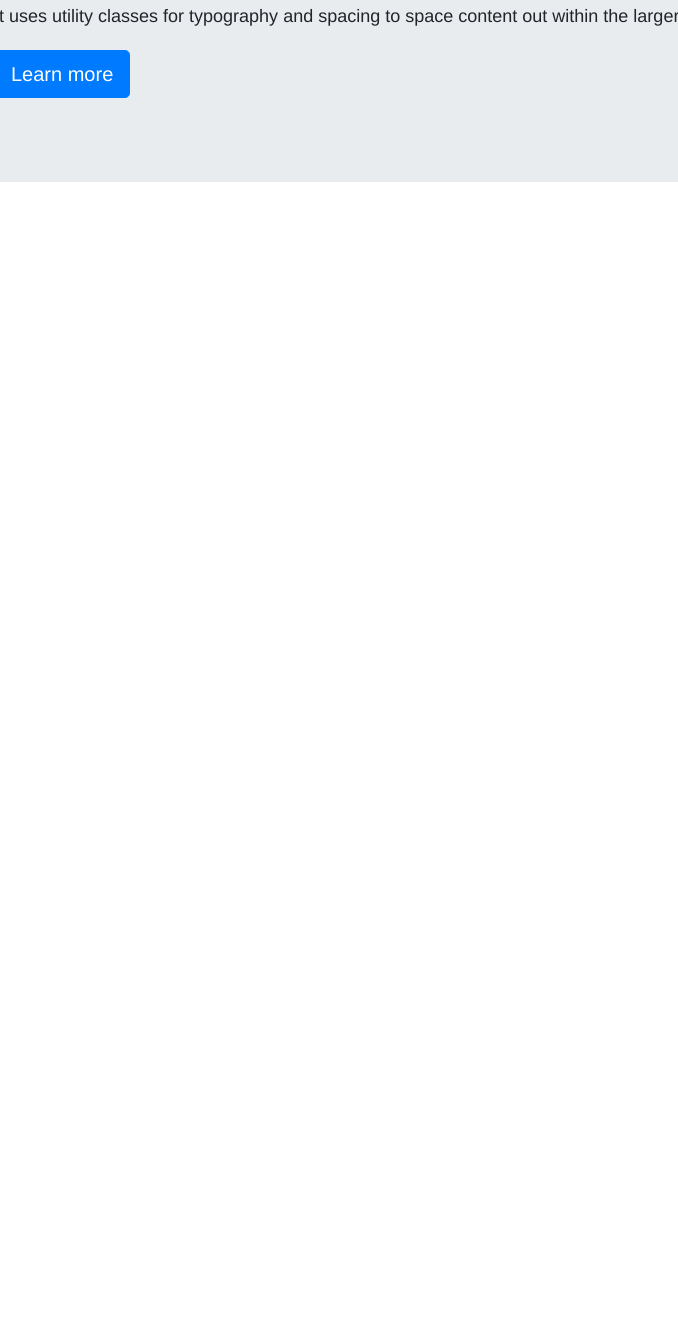
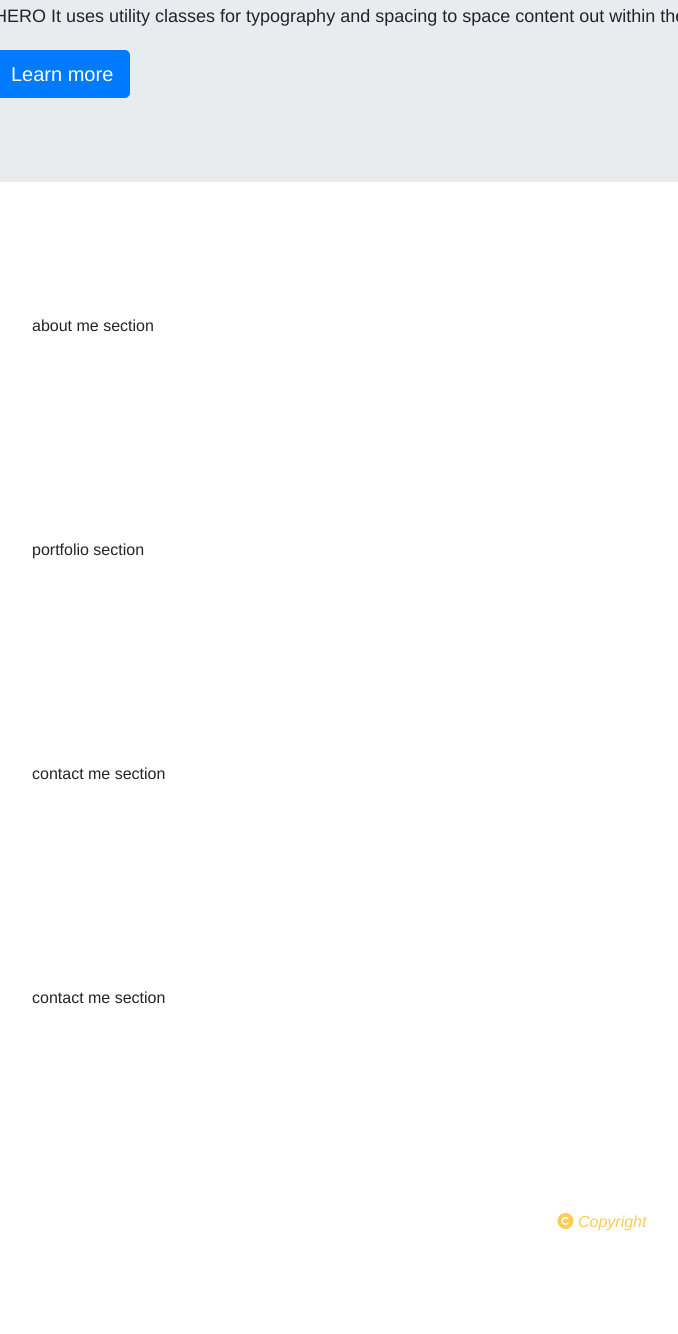
Before and after one commit to HaveTimeDrinkTea/w03_portfolio_with_bootstrap, a plain HTML site: page index.html in a window 1280 px wide. Shown: the part 271-1605 px from the top of the page, without its empty margins (38-716 px from the left). Before the commit the page ends 800 px from the top, so only its background shows below. Drawn offline with nearby package versions, Linux system fonts and the light colour scheme; a web font is replaced by a local one.

Commit message:
WIP on index.html

```diff
--- a/index.html
+++ b/index.html
@@ -9,7 +9,8 @@
     <link rel="stylesheet" href="https://cdn.jsdelivr.net/npm/bootstrap@4.3.1/dist/css/bootstrap.min.css" integrity="sha384-ggOyR0iXCbMQv3Xipma34MD+dH/1fQ784/j6cY/iJTQUOhcWr7x9JvoRxT2MZw1T" crossorigin="anonymous">
 
     <!-- Custom fonts for this template -->
-  <link href="vendor/fontawesome-free/css/all.min.css" rel="stylesheet">
+    <!-- <link href="vendor/fontawesome-free/css/all.min.css" rel="stylesheet"> -->
+    <script src="https://kit.fontawesome.com/72c3290151.js" crossorigin="anonymous"></script>
     <link rel="stylesheet" href="vendor/simple-line-icons/css/simple-line-icons.css">
     <link href="https://fonts.googleapis.com/css?family=Lato" rel="stylesheet">
     <link href="https://fonts.googleapis.com/css?family=Catamaran:100,200,300,400,500,600,700,800,900" rel="stylesheet">
@@ -41,7 +42,7 @@
         <h1 class="display-4">Hello, world!</h1>
         <p class="lead">This is a simple hero unit, a simple jumbotron-style component for calling extra attention to featured content or information.</p>
         <hr class="my-4">
-        <p>It uses utility classes for typography and spacing to space content out within the larger container.</p>
+        <p>HERO It uses utility classes for typography and spacing to space content out within the larger container.</p>
         <p class="lead">
           <a class="btn btn-primary btn-lg" href="#" role="button">Learn more</a>
         </p>
@@ -52,14 +53,44 @@
       <section>
         <div class="container">
           <div class="row">
-
+about me section
           </div>
         </div>
       </section>
-
+      <!-- portfolio -->
+      <section>
+        <div class="container">
+          <div class="row">
+portfolio section
+          </div>
+        </div>
+      </section>
+      <!-- Contact Me section -->
+      <section>
+        <div class="container">
+          <div class="row">
+contact me section
+          </div>
+        </div>
+      </section>
     </main>
     <footer>
-
+      <!-- footer nav -->
+      <section>
+        <div class="container">
+          <div class="row">
+contact me section
+          </div>
+        </div>
+      </section>
+      <!-- footer copyright -->
+      <section>
+        <div class="container d-flex justify-content-center font-italic">
+          <div class="mb-10">
+            <a href="#!"><i class="fa-solid fa-copyright"></i> Copyright</a>
+          </div>
+        </div>
+      </section>
     </footer>
     <!-- Optional JavaScript -->
     <!-- jQuery first, then Popper.js, then Bootstrap JS -->
```
Lines whose indentation alone changed are shown as unchanged.
